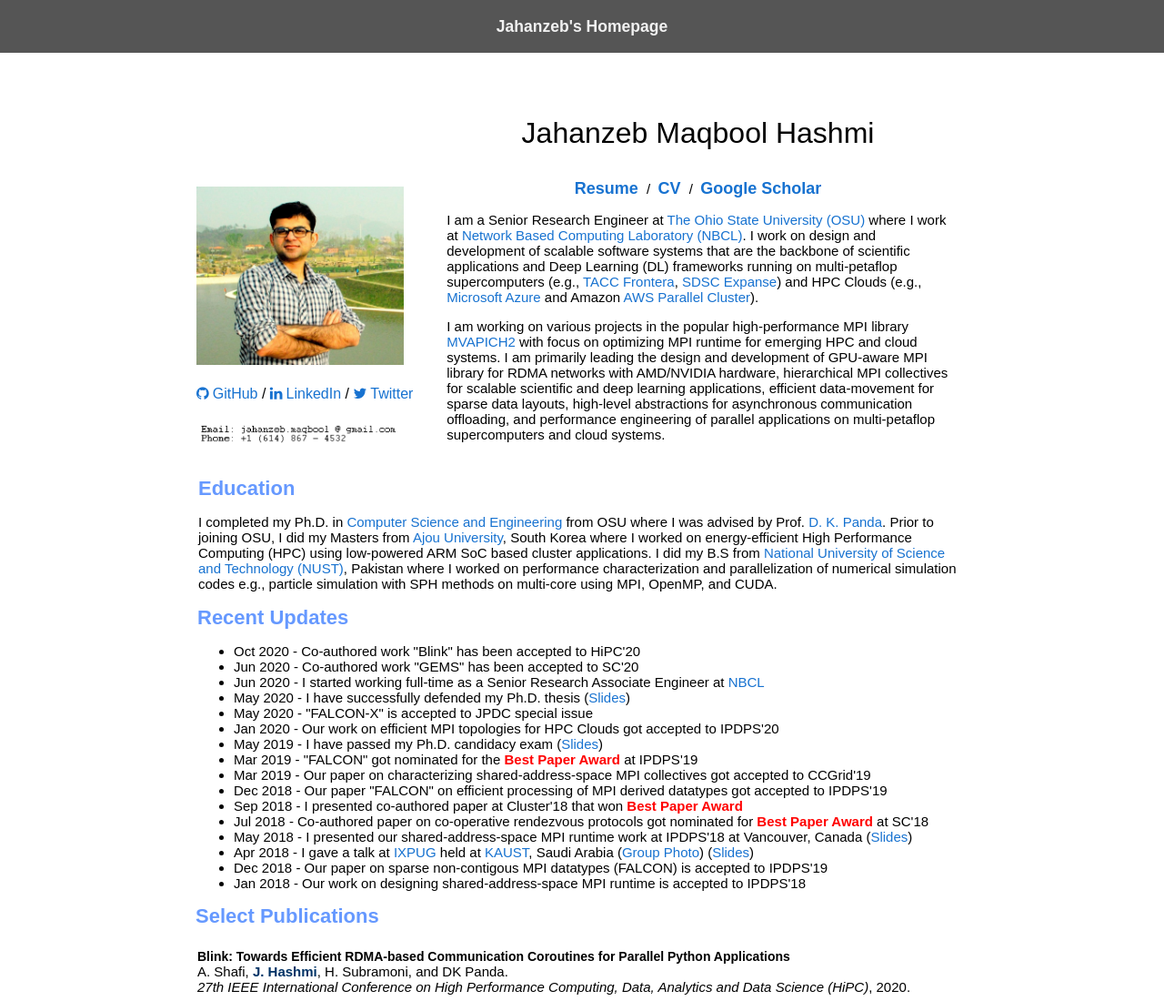
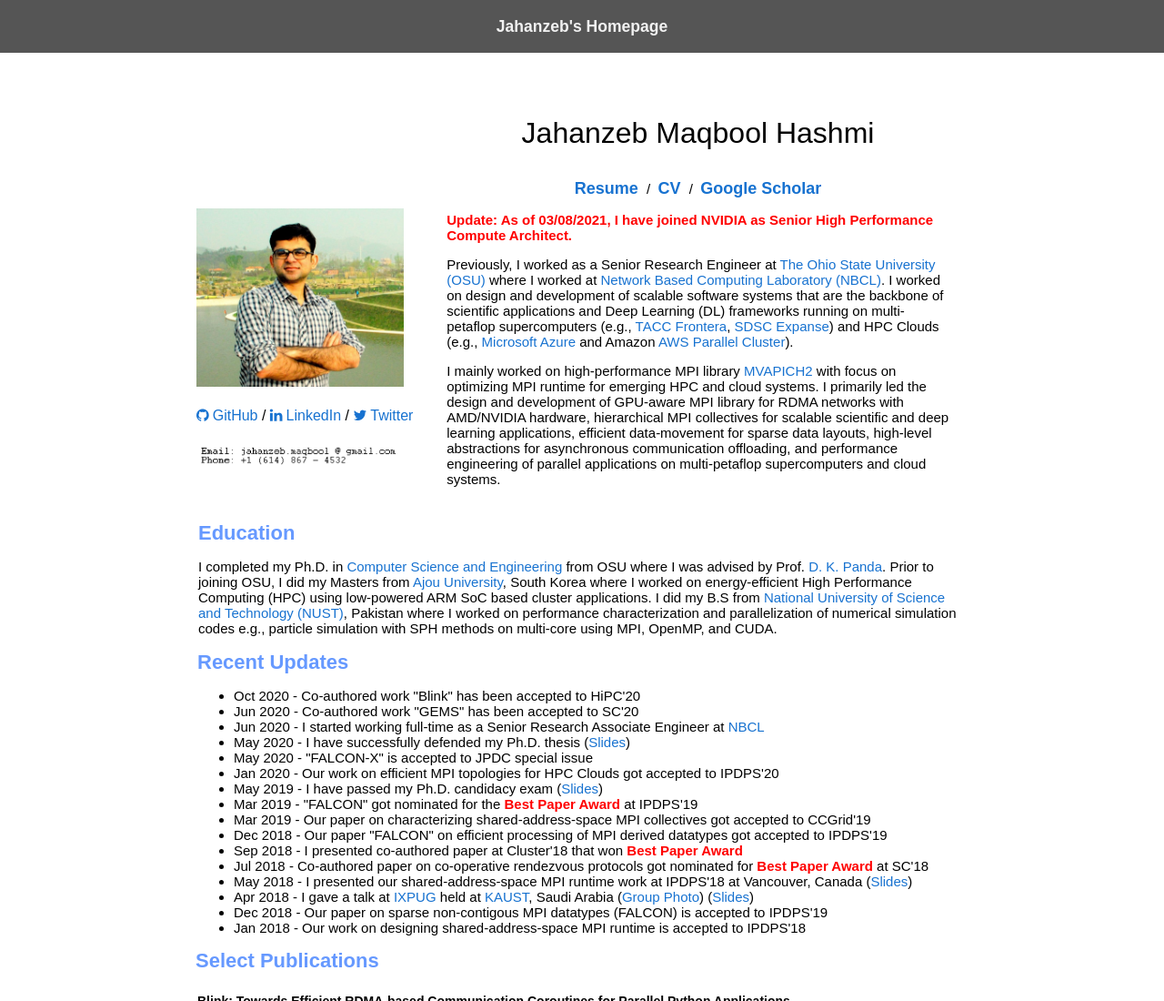
Before and after one commit to hashmij/hashmij.github.io, a plain HTML site: page index.html in a window 1280 px wide. Shown: the top 1100 px of the page at 91% size. Drawn offline with Linux system fonts and the light colour scheme.

Commit message:
update job

```diff
--- a/index.html
+++ b/index.html
@@ -157,14 +157,18 @@ function myFunction() {
                 <a href="https://twitter.com/JM_Hashmi" target="_blank" rel="noopener noreferrer">Twitter</a> &nbsp;&nbsp;
               </p>
 			  -->
+                <p>
+                    <b style="color:red">Update: As of 03/08/2021, I have joined NVIDIA as Senior High Performance Compute Architect. </b>
+
+                </p>
 
 				<p>
-				I am a Senior Research Engineer at <a href="https://www.osu.edu" target="_blank" rel="noopener noreferrer">The Ohio State University (OSU)</a> where I work at <a href="http://nowlab.cse.ohio-state.edu/" target="_blank" rel="noopener noreferrer">Network Based Computing Laboratory (NBCL)</a>.
-				I work on design and development of scalable software systems that are the backbone of scientific applications and Deep Learning (DL) frameworks running on multi-petaflop supercomputers (e.g., <a href="https://www.tacc.utexas.edu/systems/frontera" target="_blank" rel="noopener noreferrer">TACC Frontera</a>, <a href="https://www.sdsc.edu/services/hpc/expanse" target="_blank" rel="noopener noreferrer">SDSC Expanse</a>) and HPC Clouds (e.g., <a href="https://docs.microsoft.com/en-us/azure/virtual-machines/hbv2-series" target="_blank" rel="noopener noreferrer">Microsoft Azure</a> and Amazon <a href="https://aws.amazon.com/hpc/parallelcluster/" target="_blank" rel="noopener noreferrer">AWS Parallel Cluster</a>).
+				Previously, I worked as a Senior Research Engineer at <a href="https://www.osu.edu" target="_blank" rel="noopener noreferrer">The Ohio State University (OSU)</a> where I worked at <a href="http://nowlab.cse.ohio-state.edu/" target="_blank" rel="noopener noreferrer">Network Based Computing Laboratory (NBCL)</a>.
+				I worked on design and development of scalable software systems that are the backbone of scientific applications and Deep Learning (DL) frameworks running on multi-petaflop supercomputers (e.g., <a href="https://www.tacc.utexas.edu/systems/frontera" target="_blank" rel="noopener noreferrer">TACC Frontera</a>, <a href="https://www.sdsc.edu/services/hpc/expanse" target="_blank" rel="noopener noreferrer">SDSC Expanse</a>) and HPC Clouds (e.g., <a href="https://docs.microsoft.com/en-us/azure/virtual-machines/hbv2-series" target="_blank" rel="noopener noreferrer">Microsoft Azure</a> and Amazon <a href="https://aws.amazon.com/hpc/parallelcluster/" target="_blank" rel="noopener noreferrer">AWS Parallel Cluster</a>).
 				</p>
 
 				<p>
-				I am working on various projects in the popular high-performance MPI library <a href="http://mvapich.cse.ohio-state.edu/" target="_blank" rel="noopener noreferrer">MVAPICH2</a> with focus on optimizing MPI runtime for emerging HPC and cloud systems. I am primarily leading the design and development of GPU-aware MPI library for RDMA networks with AMD/NVIDIA hardware, hierarchical  MPI collectives for scalable scientific and deep learning applications, efficient data-movement for sparse data layouts, high-level abstractions for asynchronous communication offloading, and performance engineering of parallel applications on multi-petaflop supercomputers and cloud systems.
+				I mainly worked on high-performance MPI library <a href="http://mvapich.cse.ohio-state.edu/" target="_blank" rel="noopener noreferrer">MVAPICH2</a> with focus on optimizing MPI runtime for emerging HPC and cloud systems. I primarily led the design and development of GPU-aware MPI library for RDMA networks with AMD/NVIDIA hardware, hierarchical  MPI collectives for scalable scientific and deep learning applications, efficient data-movement for sparse data layouts, high-level abstractions for asynchronous communication offloading, and performance engineering of parallel applications on multi-petaflop supercomputers and cloud systems.
 				</p>
 <!--				<p>
 				I research on developing novel algorithms and optimized software implementations of communication stacks
```
